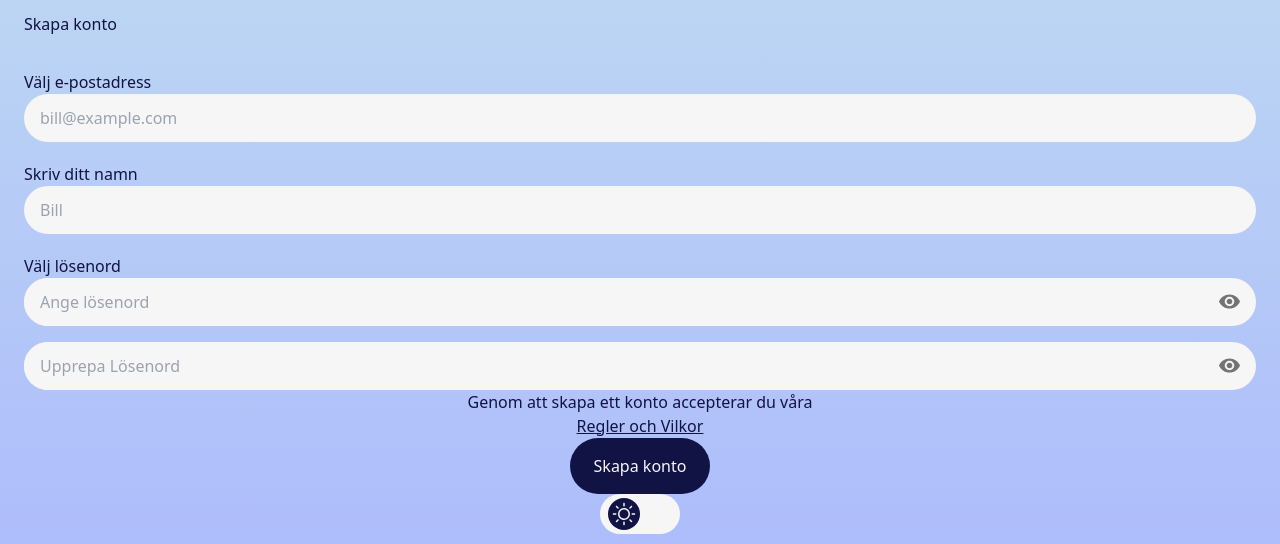
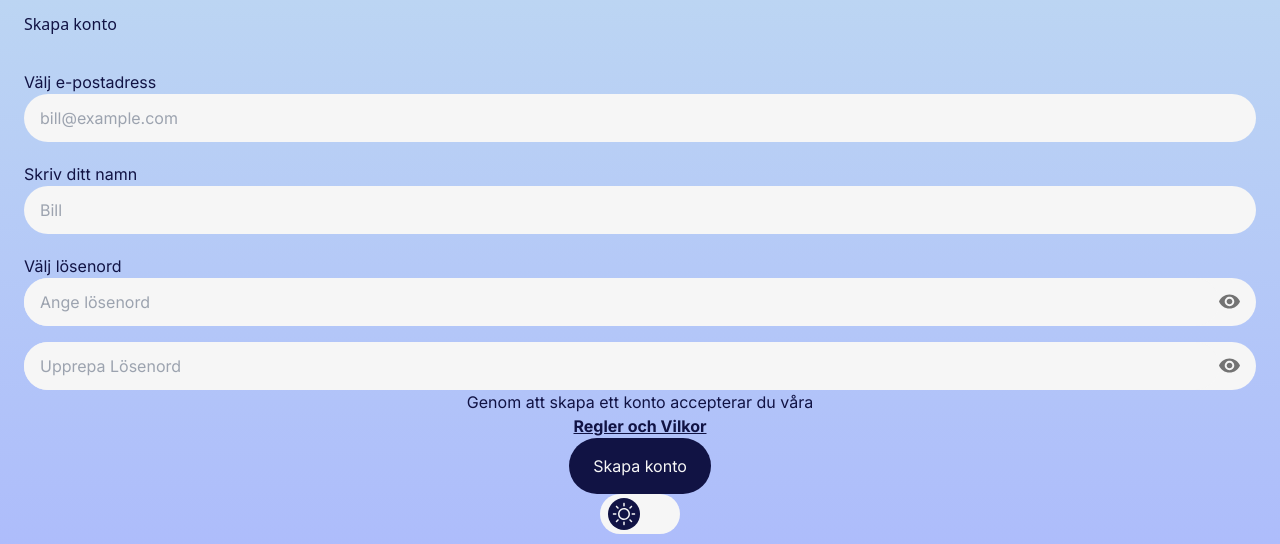
Before and after one commit to AxelEnghamre/subscriptions_tracker, a Next.js app: page /sign-up in a window 1280 px wide. Shown: the part 199-743 px from the top of the page. Built offline with nearby package versions, Linux system fonts and the light colour scheme.

Commit message:
updated fonts on sign up page

```diff
--- a/src/components/auth/SignUp.tsx
+++ b/src/components/auth/SignUp.tsx
@@ -156,9 +156,9 @@ const SignUp = () => {
       <form onSubmit={handleSubmit}>
         <div className="mx-6 pt-[34px] pb-5">
           <label htmlFor="email">
-            <p className="text-login-surface">Välj e-postadress</p>
+            <p className="text-login-surface font-inter">Välj e-postadress</p>
             <Input
-              className="focus:outline-none bg-loginbar-foreground text-loginbar-surface"
+              className="focus:outline-none bg-loginbar-foreground text-loginbar-surface font-inter"
               type="email"
               name="email"
               placeholder="bill@example.com"
@@ -166,7 +166,7 @@ const SignUp = () => {
               onChange={handleChange}
               id="email"
             />
-            <div className="text-danger">
+            <div className="text-danger font-inter">
               <p>{emailError}</p>
             </div>
           </label>
@@ -174,9 +174,9 @@ const SignUp = () => {
 
         <div className="mx-6 pb-5">
           <label htmlFor="name">
-            <p className="text-login-surface">Skriv ditt namn</p>
+            <p className="text-login-surface font-inter">Skriv ditt namn</p>
             <Input
-              className="focus:outline-none bg-loginbar-foreground text-loginbar-surface"
+              className="focus:outline-none bg-loginbar-foreground text-loginbar-surface font-inter"
               type="name"
               name="name"
               placeholder="Bill"
@@ -185,7 +185,7 @@ const SignUp = () => {
               id="name"
             />
 
-            <div className="text-danger">
+            <div className="text-danger font-inter">
               <p>{nameError}</p>
             </div>
           </label>
@@ -194,10 +194,10 @@ const SignUp = () => {
         <div className="flex flex-col">
           <label htmlFor="password">
             <div className="mx-6 pb-4">
-              <p className="text-login-surface">Välj lösenord</p>
+              <p className="text-login-surface font-inter">Välj lösenord</p>
               <div className="flex flex-row items-center rounded-3xl bg-loginbar-foreground h-12 w-full">
                 <Input
-                  className="focus:outline-none bg-loginbar-foreground text-loginbar-surface"
+                  className="focus:outline-none bg-loginbar-foreground text-loginbar-surface font-inter"
                   type={!showPassword ? "password" : "text"}
                   name="password"
                   placeholder="Ange lösenord"
@@ -216,7 +216,7 @@ const SignUp = () => {
                 </div>
               </div>
 
-              <div className="text-danger">
+              <div className="text-danger font-inter">
                 <p>{passwordError}</p>
               </div>
             </div>
@@ -227,7 +227,7 @@ const SignUp = () => {
               <div className="mx-6">
                 <div className="flex flex-row items-center rounded-3xl bg-loginbar-foreground h-12 w-full">
                   <Input
-                    className="focus:outline-none bg-loginbar-foreground text-loginbar-surface"
+                    className="focus:outline-none bg-loginbar-foreground text-loginbar-surface font-inter"
                     type={!showConfirmPassword ? "password" : "text"}
                     name="confirmPassword"
                     placeholder="Upprepa Lösenord"
@@ -247,7 +247,7 @@ const SignUp = () => {
                   </div>
                 </div>
 
-                <div className="text-danger">
+                <div className="text-danger font-inter">
                   <p>{confrimPasswordError}</p>
                 </div>
               </div>
@@ -256,18 +256,18 @@ const SignUp = () => {
         </div>
 
         <div className="w-full flex flex-col items-center">
-          <div className="flex flex-col text-center">
+          <div className="flex flex-col text-center font-inter">
             <p className="text-logo">
               Genom att skapa ett konto accepterar du våra
             </p>
-            <a href="" className="underline text-logo">
+            <a href="" className="underline text-logo font-bold">
               Regler och Vilkor
             </a>
           </div>
 
           <div>
             <ConfirmButton
-              className="bg-button-foreground rounded-[1.875rem] pb-4 pt-4 pl-6 pr-6 text-button-surface"
+              className="bg-button-foreground rounded-[1.875rem] pb-4 pt-4 pl-6 pr-6 text-button-surface font-inter"
               value="Skapa konto"
               type="submit"
               disabled={false}
```
